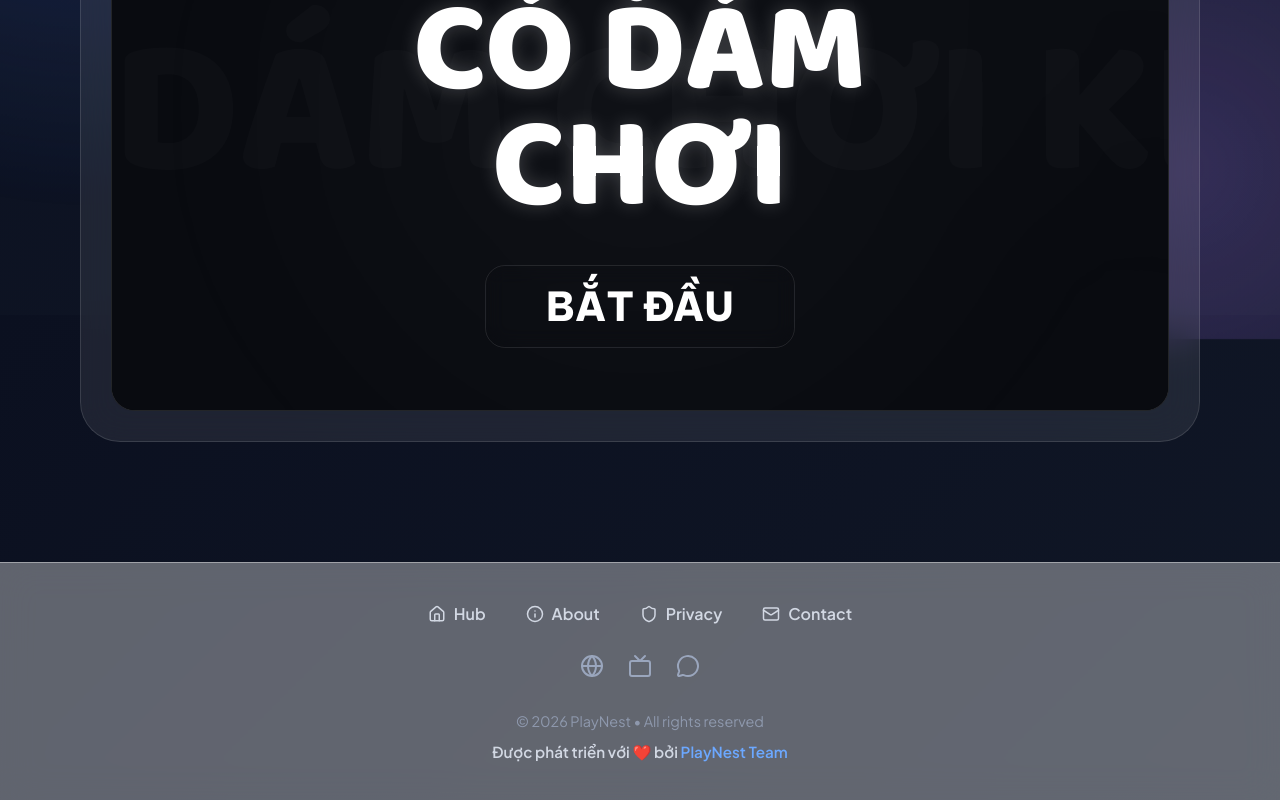
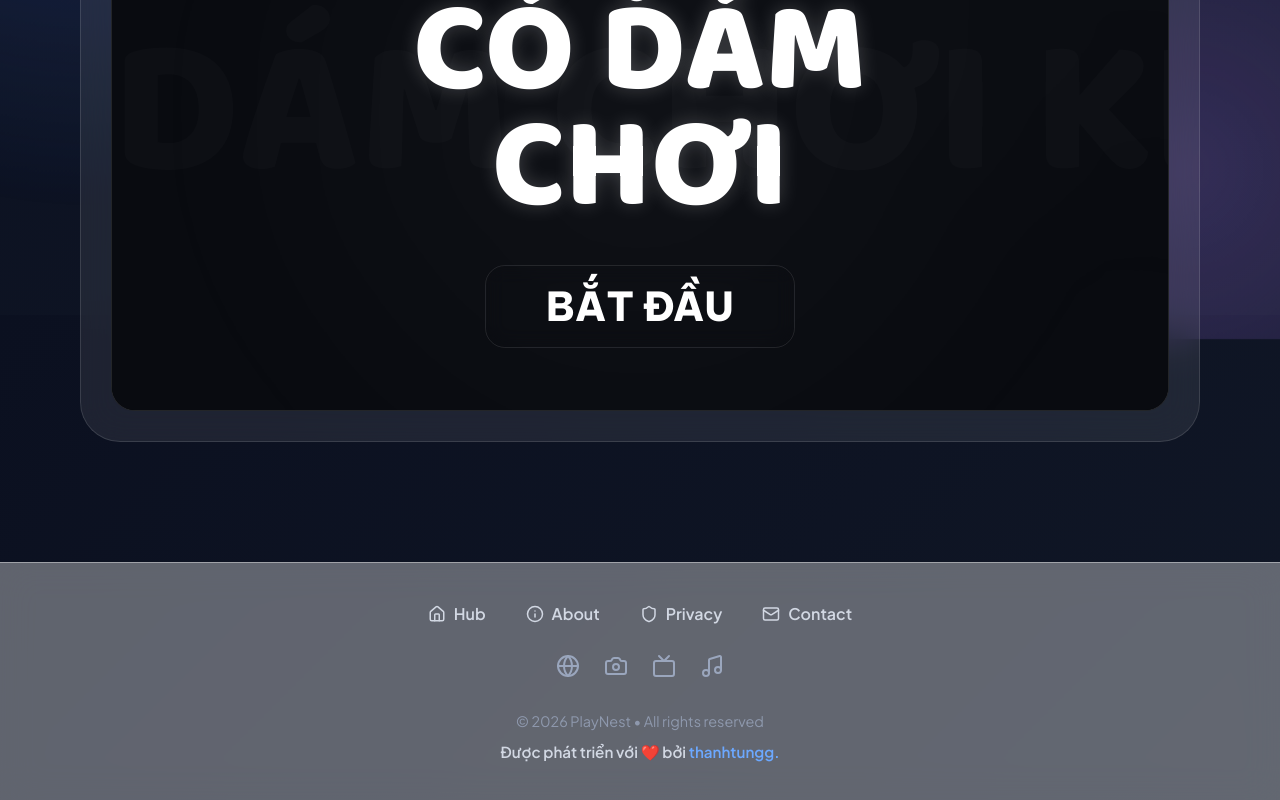
Before and after one commit to trevorthanhtung/ludorahub, a React (Vite) app: page /game/g1 in a window 1280 px wide. Shown: the part 485-1285 px from the top of the page. Built offline with nearby package versions, Linux system fonts and the light colour scheme; no server answers.

Commit message:
fix(ui): update footer with personal social links and github credit

```diff
--- a/src/components/Footer.jsx
+++ b/src/components/Footer.jsx
@@ -1,5 +1,5 @@
 import { useAppContext } from '../context/AppContext';
-import { Home, Info, Shield, Mail, Globe, Tv, MessageCircle } from 'lucide-react';
+import { Home, Info, Shield, Mail, Globe, Camera, Tv, Music } from 'lucide-react';
 import { motion } from 'framer-motion';
 
 export default function Footer() {
@@ -42,14 +42,17 @@ export default function Footer() {
       </div>
 
       <div style={{ display: 'flex', justifyContent: 'center', gap: '24px', marginBottom: '30px' }}>
-        <motion.a whileHover={{ scale: 1.15, color: '#1877F2' }} title="Facebook" href="#" style={{ color: 'var(--text-subtext)', transition: 'color 0.2s' }}>
+        <motion.a whileHover={{ scale: 1.15, color: '#1877F2' }} title="Facebook" href="https://www.facebook.com/tthanhtung2306/?locale=vi_VN" target="_blank" rel="noreferrer" style={{ color: 'var(--text-subtext)', transition: 'color 0.2s' }}>
           <Globe size={24} />
         </motion.a>
-        <motion.a whileHover={{ scale: 1.15, color: '#FF0000' }} title="YouTube" href="#" style={{ color: 'var(--text-subtext)', transition: 'color 0.2s' }}>
+        <motion.a whileHover={{ scale: 1.15, color: '#E1306C' }} title="Instagram" href="https://www.instagram.com/_.thanhtungg._/" target="_blank" rel="noreferrer" style={{ color: 'var(--text-subtext)', transition: 'color 0.2s' }}>
+          <Camera size={24} />
+        </motion.a>
+        <motion.a whileHover={{ scale: 1.15, color: '#FF0000' }} title="YouTube" href="https://www.youtube.com/@kat.thanhtungg" target="_blank" rel="noreferrer" style={{ color: 'var(--text-subtext)', transition: 'color 0.2s' }}>
           <Tv size={24} />
         </motion.a>
-        <motion.a whileHover={{ scale: 1.15, color: '#5865F2' }} title="Discord" href="#" style={{ color: 'var(--text-subtext)', transition: 'color 0.2s' }}>
-          <MessageCircle size={24} />
+        <motion.a whileHover={{ scale: 1.15, color: '#000000' }} title="TikTok" href="https://www.tiktok.com/@kat.thanhtungg" target="_blank" rel="noreferrer" style={{ color: 'var(--text-subtext)', transition: 'color 0.2s' }}>
+          <Music size={24} />
         </motion.a>
       </div>
 
@@ -59,7 +62,7 @@ export default function Footer() {
 
       <p style={{ fontSize: '0.95rem', fontWeight: 600, color: 'var(--text-body)' }}>
         {lang === 'vi' ? 'Được phát triển với ❤️ bởi ' : 'Made with ❤️ by '}
-        <span style={{ color: 'var(--accent-blue)' }}>PlayNest Team</span>
+        <a href="https://github.com/trevorthanhtung" target="_blank" rel="noreferrer" style={{ color: 'var(--accent-blue)', textDecoration: 'none' }}>thanhtungg.</a>
       </p>
     </footer>
   );
```
